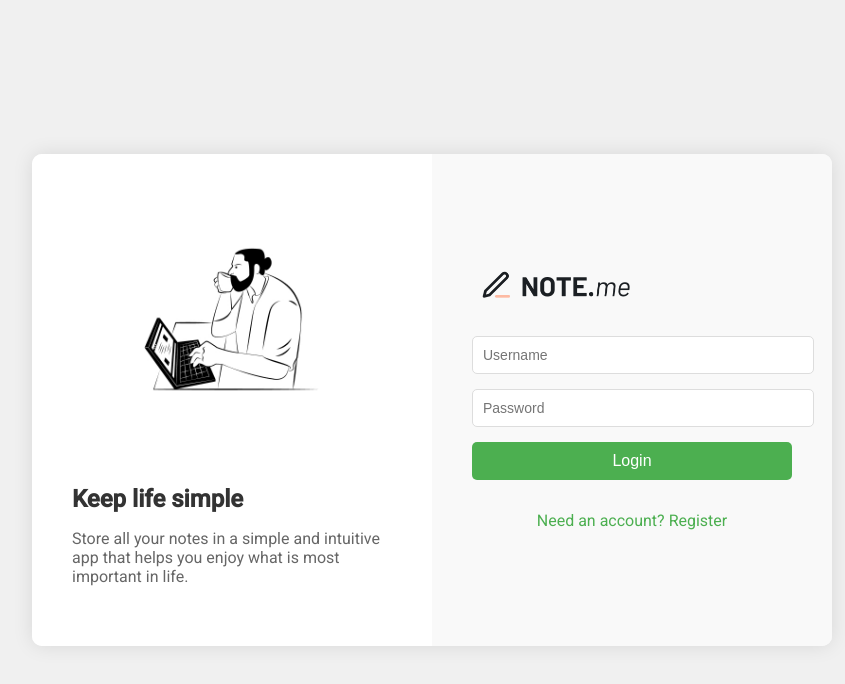
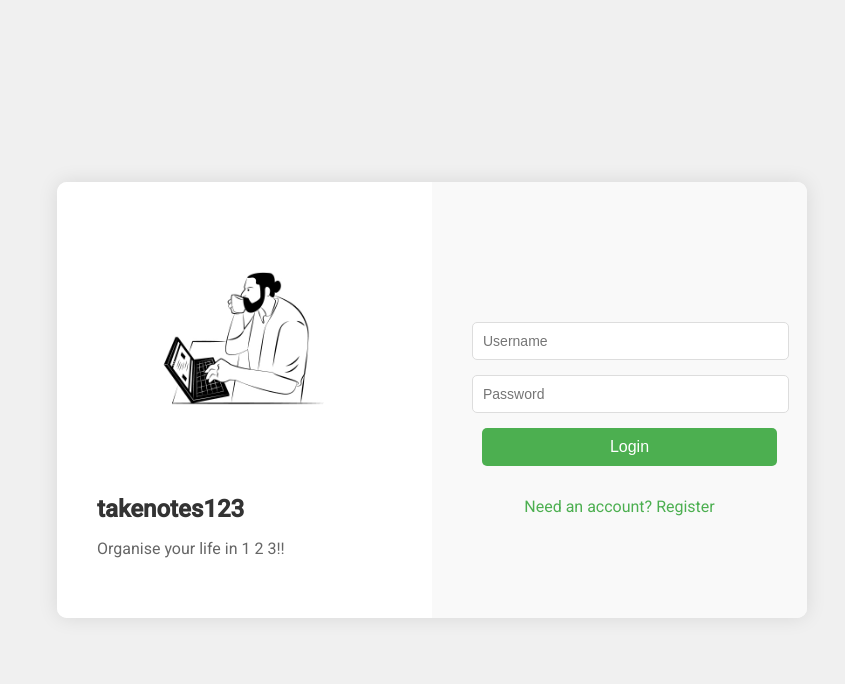
Before and after one commit to OnkarMudegol/Notes_Application, a React (Create React App) app: page / in a window 1280 px wide. Shown: the top 684 px of the page, without its empty margins (208-1053 px from the left). Built offline with nearby package versions, Linux system fonts and the light colour scheme.

Commit message:
Log in Page update

```diff
--- a/src/components/LoginPage.css
+++ b/src/components/LoginPage.css
@@ -9,7 +9,7 @@
 .login-card {
   display: flex;
   width: 100%;
-  max-width: 800px;
+  max-width: 750px;
   background-color: white;
   border-radius: 10px;
   overflow: hidden;
@@ -29,11 +29,8 @@
   background-color: #f9f9f9;
 }
 
-.right-section .logo {
-  width: 150px;
-  margin-top: 75px;
-  margin-left: 8px;
-  margin-bottom: 30px;
+.right-section form{
+  margin-top: 100px;
 }
 
 .illustration {
@@ -74,6 +71,7 @@ p {
   font-size: 16px;
   cursor: pointer;
   margin-bottom: 15px;
+  margin-left: 10px;
 }
 
 .toggle-auth {
--- a/src/components/LoginPage.js
+++ b/src/components/LoginPage.js
@@ -37,11 +37,10 @@ function LoginPage({ setLoading }) {
       <div className="login-card">
         <div className="left-section">
           <img src="Man.jpg" alt="Man working on laptop" className="illustration" />
-          <h1>Keep life simple</h1>
-          <p>Store all your notes in a simple and intuitive app that helps you enjoy what is most important in life.</p>
+          <h1>takenotes123</h1>
+          <p>Organise your life in 1 2 3!!</p>
         </div>
         <div className="right-section">
-          <img src="Logo.png" alt="Notes.me" className="logo" />
           <form onSubmit={handleSubmit}>
             <div className="input-group">
               <input
```
